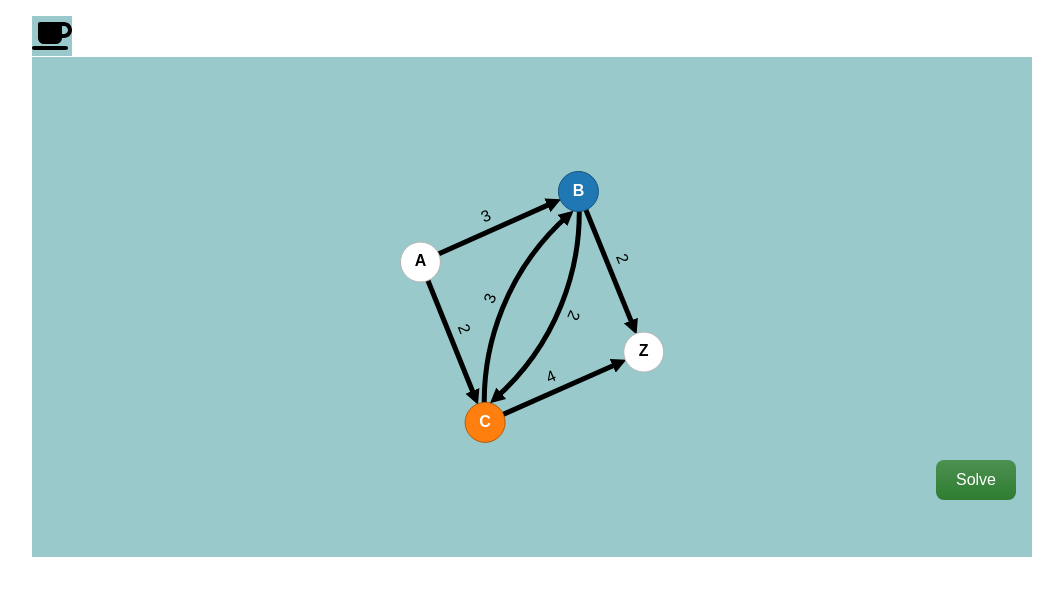
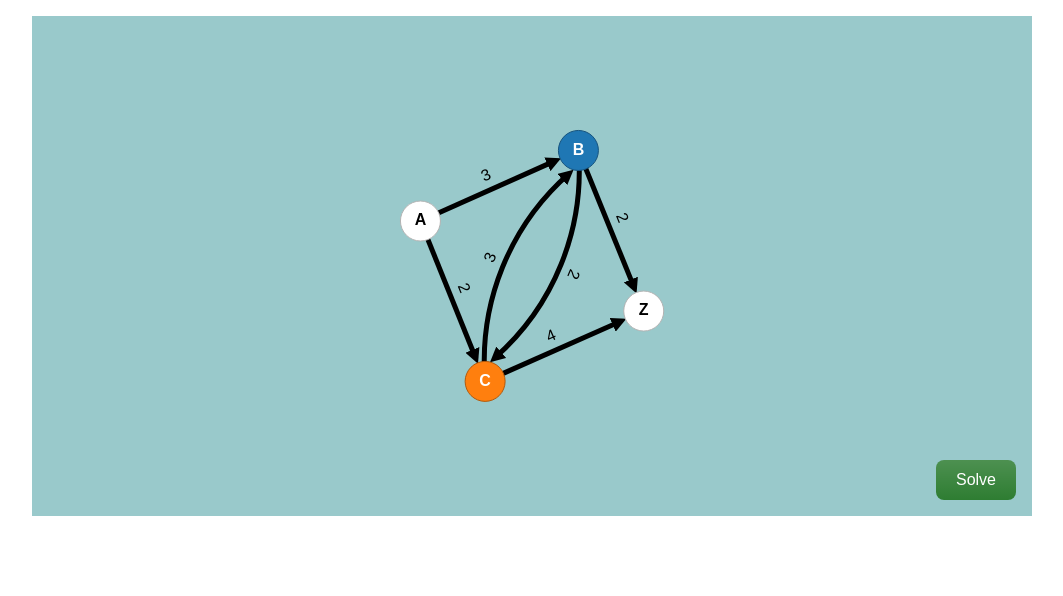
Before and after one commit to TatjanaMerkel/ford-fulkerson-algorithm-app, a React (Create React App) app: page / in a window 1280 px wide. Shown: the top 596 px of the page, without its empty margins (108-1171 px from the left). Built offline with nearby package versions, Linux system fonts and the light colour scheme.

Commit message:
refactor: Group EDIT and SOLUTION elements

```diff
--- a/src/components/graph-editor/graph-editor.tsx
+++ b/src/components/graph-editor/graph-editor.tsx
@@ -443,9 +443,8 @@ class GraphEditor extends React.Component<Props, State> {
     render() {
         return (
             <div id='graph-editor'>
-                <FontAwesomeIcon className="icon" icon={faCoffee} />
-
                 {this.state.mode === Mode.EDIT &&
+                    <>
                         <svg ref={this.svg}
                              onContextMenu={(event => event.preventDefault())}
                              onMouseDown={(event) => this.spawnNode(event)}
@@ -457,9 +456,15 @@ class GraphEditor extends React.Component<Props, State> {
                             {this.renderLinks()}
                             {this.renderNodes()}
                         </svg>
+
+                        {this.state.selectedNode && this.renderNodeWidget()}
+                        {this.state.selectedLink && this.renderLinkWidget()}
+                        {this.renderSolveButton()}
+                    </>
                 }
 
                 {this.state.mode === Mode.SOLUTION &&
+                    <>
                         <svg ref={this.svg}
                              className='solution-mode'
                              onContextMenu={(event => event.preventDefault())}>
@@ -469,15 +474,12 @@ class GraphEditor extends React.Component<Props, State> {
                             {this.renderStepLinks()}
                             {this.renderNodes()}
                         </svg>
+
+                        {this.renderFlowWidget()}
+                        {this.renderStepper()}
+                        {this.renderEditButton()}
+                    </>
                 }
-
-                {this.state.mode === Mode.EDIT && this.state.selectedNode && this.renderNodeWidget()}
-                {this.state.mode === Mode.EDIT && this.state.selectedLink && this.renderLinkWidget()}
-                {this.state.mode === Mode.EDIT && this.renderSolveButton()}
-
-                {this.state.mode === Mode.SOLUTION && this.renderFlowWidget()}
-                {this.state.mode === Mode.SOLUTION && this.renderStepper()}
-                {this.state.mode === Mode.SOLUTION && this.renderEditButton()}
             </div>
         )
     }
```
Lines whose indentation alone changed are shown as unchanged.
